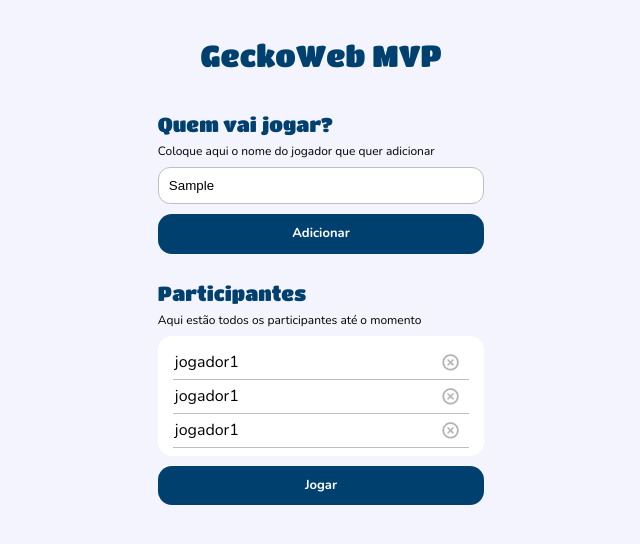
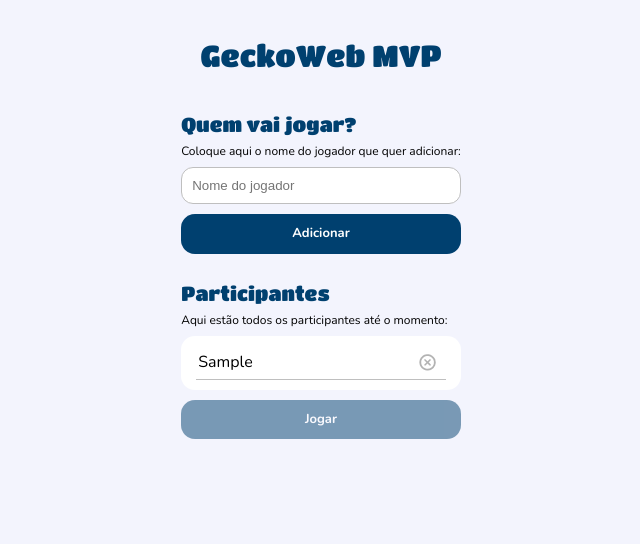
Before and after one commit to jvholanda2/geckoweb, a website with bundled scripts: page frontend/index.html in a window 1280 px wide. Both pictures are taken after typing "Sample" into the empty fields and a click on the button "Adicionar". Shown: the whole page, without its empty margins (319-959 px from the left). Built offline with nearby package versions, Linux system fonts and the light colour scheme.

Commit message:
Dinamiza a view de QuemVaiJogar, e cria o array de usuario, possibilita a adicao de usuarios, e a listagem e remocao.

```diff
--- a/frontend/static/css/style.css
+++ b/frontend/static/css/style.css
@@ -135,7 +135,8 @@ body {
 }
 
 #gecko_players_list {
-    max-height: 100px;
+    max-height: 200px;
+    min-height: 30px;
     border: none;
     border-radius: 14px;
     overflow-y: scroll;
@@ -246,3 +247,8 @@ body {
 .gecko_view_start {
 
 }
+
+.disabled {
+    opacity: 0.5;
+    pointer-events: none;
+}
--- a/frontend/static/js/index.js
+++ b/frontend/static/js/index.js
@@ -43,11 +43,16 @@ const router = async () => {
     }
 
 
-    const view = new match.route.view()
+//     const view = new match.route.view()
 
+//     document.querySelector("#app").innerHTML = await view.getHtml();
+//    // console.log(potentialMatches)
+//     console.log(match.route.view)
+
+    const view = new match.route.view();
     document.querySelector("#app").innerHTML = await view.getHtml();
-   // console.log(potentialMatches)
-    console.log(match.route.view)
+    if (view.init) await view.init(); // Chama o init se ele existir
+
 
 };
 
--- a/frontend/static/js/views/WhoWillPlay.js
+++ b/frontend/static/js/views/WhoWillPlay.js
@@ -1,13 +1,127 @@
+// import AbstractView from "./AbstractView.js";
+
+// export default class from extends AbstractView {
+//     constructor(){
+//         super();
+//         this.setTitle("Quem vai jogar?");
+//         this.players = []
+//     }
+
+//     setTitle(title) {
+//         document.title = title;
+//     }
+
+//     addPlayer(player) {
+
+//     }
+
+//     async getHtml() {
+//         return `
+//             <div class="gecko_view">
+//                 <div class="gecko_div_title">
+//                     <h1 id="gecko_div_title_title" class="gecko_title">GeckoWeb MVP</h1>
+//                 </div>
+//                 <div class="gecko_wrap">
+//                     <h2 class="gecko_title">Quem vai jogar?</h2>
+//                     <p class="gecko_text">Coloque aqui o nome do jogador que quer adicionar &nbsp&nbsp&nbsp&nbsp&nbsp&nbsp&nbsp&nbsp&nbsp&nbsp&nbsp&nbsp&nbsp&nbsp&nbsp</p>
+//                     <input class="gecko_input" type="text" placeholder="">
+//                     <button class="gecko_button_main">Adicionar</button>
+
+//                     <h2 class="gecko_title">Participantes</h2>
+//                     <p class="gecko_text">Aqui estão todos os participantes até o momento</p>
+//                     <div id="gecko_players_list">
+//                         <div class="gecko_players_list_item">
+//                             <p>jogador1</p>
+//                             <img src="static/assets/x.png" alt="">
+//                         </div>
+//                         <div class="gecko_players_list_item">
+//                             <p>jogador1</p>
+//                             <img src="static/assets/x.png" alt="">
+//                         </div>
+//                         <div class="gecko_players_list_item">
+//                             <p>jogador1</p>
+//                             <img src="static/assets/x.png" alt="">
+//                         </div>
+//                         <div class="gecko_players_list_item">
+//                             <p>jogador1</p>
+//                             <img src="static/assets/x.png" alt="">
+//                         </div>
+//                         <div class="gecko_players_list_item">
+//                             <p>jogador1</p>
+//                             <img src="static/assets/x.png" alt="">
+//                         </div>
+//                     </div>
+//                     <a class="gecko_button_main" href="Themes" id="gecko_button_bottom">Jogar</a>
+//                 </div>
+//             </div>
+//         `;
+//     }
+// }
+
 import AbstractView from "./AbstractView.js";
 
 export default class from extends AbstractView {
-    constructor(){
+    constructor() {
         super();
         this.setTitle("Quem vai jogar?");
+        this.players = []; // Inicializa o array de participantes
     }
 
     setTitle(title) {
         document.title = title;
+    }
+
+    addPlayer(playerName) {
+        if (playerName.trim() !== "" && !this.players.includes(playerName.trim())) {
+            this.players.push(playerName.trim());
+            console.log("Jogador adicionado:", this.players);
+            this.renderPlayers();
+            this.togglePlayButton(); // Atualiza o estado do botão
+        } else {
+            console.log("Jogador inválido ou duplicado!");
+        }
+    }
+
+    removePlayer(index) {
+        this.players.splice(index, 1);
+        console.log("Jogador removido. Nova lista:", this.players);
+        this.renderPlayers();
+        this.togglePlayButton(); // Atualiza o estado do botão
+    }
+
+    togglePlayButton() {
+        const playButton = document.querySelector("#gecko_button_bottom");
+        if (this.players.length >= 3) {
+            playButton.removeAttribute("disabled");
+            playButton.classList.remove("disabled"); // Opcional: remover estilo de desabilitado
+        } else {
+            playButton.setAttribute("disabled", "true");
+            playButton.classList.add("disabled"); // Opcional: adicionar estilo de desabilitado
+        }
+    }
+
+
+    renderPlayers() {
+        const playersList = document.querySelector("#gecko_players_list");
+        playersList.innerHTML = ""; // Limpa a lista atual
+
+        this.players.forEach((player, index) => {
+            const playerDiv = document.createElement("div");
+            playerDiv.className = "gecko_players_list_item";
+            playerDiv.innerHTML = `
+                <p>${player}</p>
+                <img src="static/assets/x.png" alt="Remover" data-index="${index}" style="cursor: pointer;">
+            `;
+            playersList.appendChild(playerDiv);
+        });
+
+        // Adiciona event listeners para remover jogadores
+        document.querySelectorAll("#gecko_players_list img").forEach(img => {
+            img.addEventListener("click", (e) => {
+                const index = e.target.getAttribute("data-index");
+                this.removePlayer(index);
+            });
+        });
     }
 
     async getHtml() {
@@ -18,37 +132,31 @@ export default class from extends AbstractView {
                 </div>
                 <div class="gecko_wrap">
                     <h2 class="gecko_title">Quem vai jogar?</h2>
-                    <p class="gecko_text">Coloque aqui o nome do jogador que quer adicionar &nbsp&nbsp&nbsp&nbsp&nbsp&nbsp&nbsp&nbsp&nbsp&nbsp&nbsp&nbsp&nbsp&nbsp&nbsp</p>
-                    <input class="gecko_input" type="text" placeholder="">
-                    <button class="gecko_button_main">Adicionar</button>
+                    <p class="gecko_text">Coloque aqui o nome do jogador que quer adicionar:</p>
+                    <input id="gecko_input_player" class="gecko_input" type="text" placeholder="Nome do jogador">
+                    <button id="gecko_button_add_player" class="gecko_button_main">Adicionar</button>
 
                     <h2 class="gecko_title">Participantes</h2>
-                    <p class="gecko_text">Aqui estão todos os participantes até o momento</p>
-                    <div id="gecko_players_list">
-                        <div class="gecko_players_list_item">
-                            <p>jogador1</p>
-                            <img src="static/assets/x.png" alt="">
-                        </div>
-                        <div class="gecko_players_list_item">
-                            <p>jogador1</p>
-                            <img src="static/assets/x.png" alt="">
-                        </div>
-                        <div class="gecko_players_list_item">
-                            <p>jogador1</p>
-                            <img src="static/assets/x.png" alt="">
-                        </div>
-                        <div class="gecko_players_list_item">
-                            <p>jogador1</p>
-                            <img src="static/assets/x.png" alt="">
-                        </div>
-                        <div class="gecko_players_list_item">
-                            <p>jogador1</p>
-                            <img src="static/assets/x.png" alt="">
-                        </div>
-                    </div>
-                    <a class="gecko_button_main" href="Themes" id="gecko_button_bottom">Jogar</a>
+                    <p class="gecko_text">Aqui estão todos os participantes até o momento:</p>
+                    <div id="gecko_players_list"></div>
+
+                    <a class="gecko_button_main" href="Themes" id="gecko_button_bottom" disabled>Jogar</a>
                 </div>
             </div>
         `;
     }
+
+    async setupEventListeners() {
+        document.querySelector("#gecko_button_add_player").addEventListener("click", () => {
+            const input = document.querySelector("#gecko_input_player");
+            this.addPlayer(input.value); // Adiciona o jogador
+            input.value = ""; // Limpa o input após adicionar
+        });
+    }
+
+    async init() {
+        // Chamado para configurar eventos após o DOM ser carregado
+        await this.setupEventListeners();
+        this.renderPlayers(); // Renderiza a lista inicial de jogadores
+    }
 }
```
